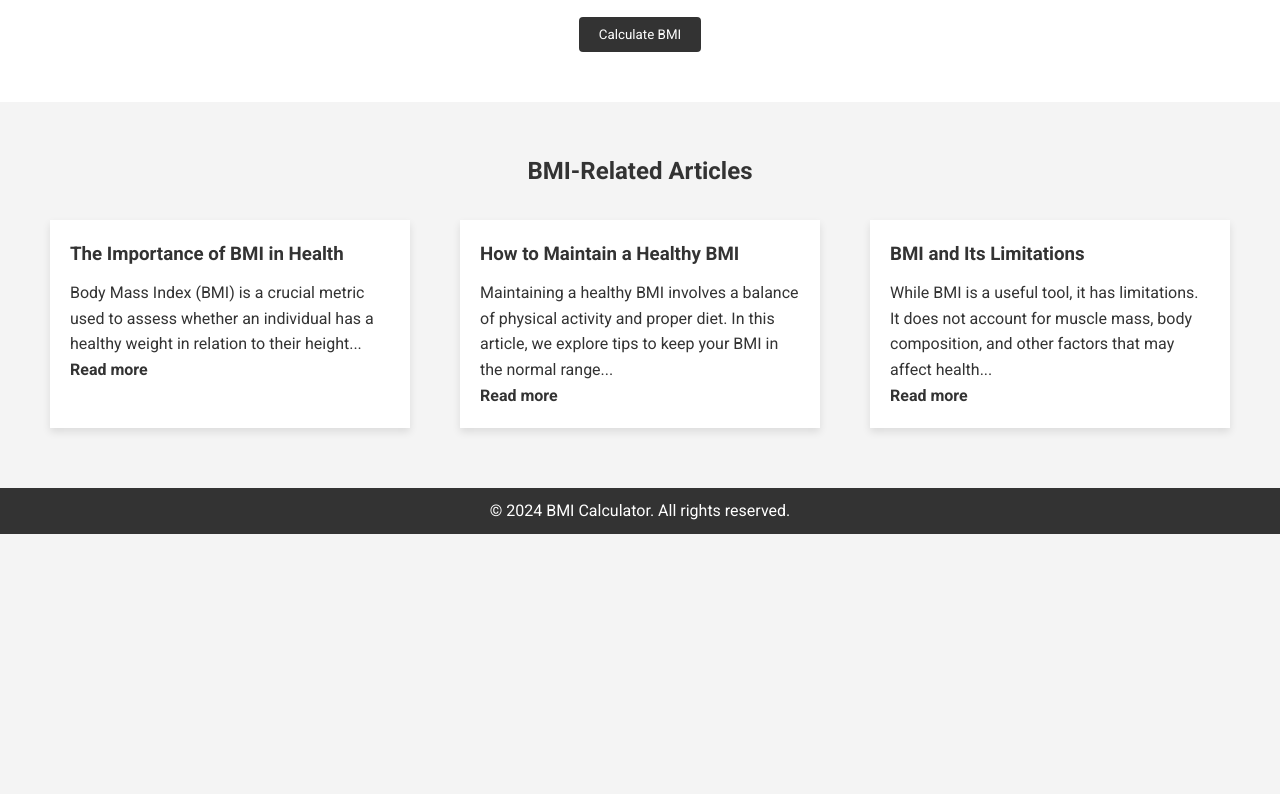
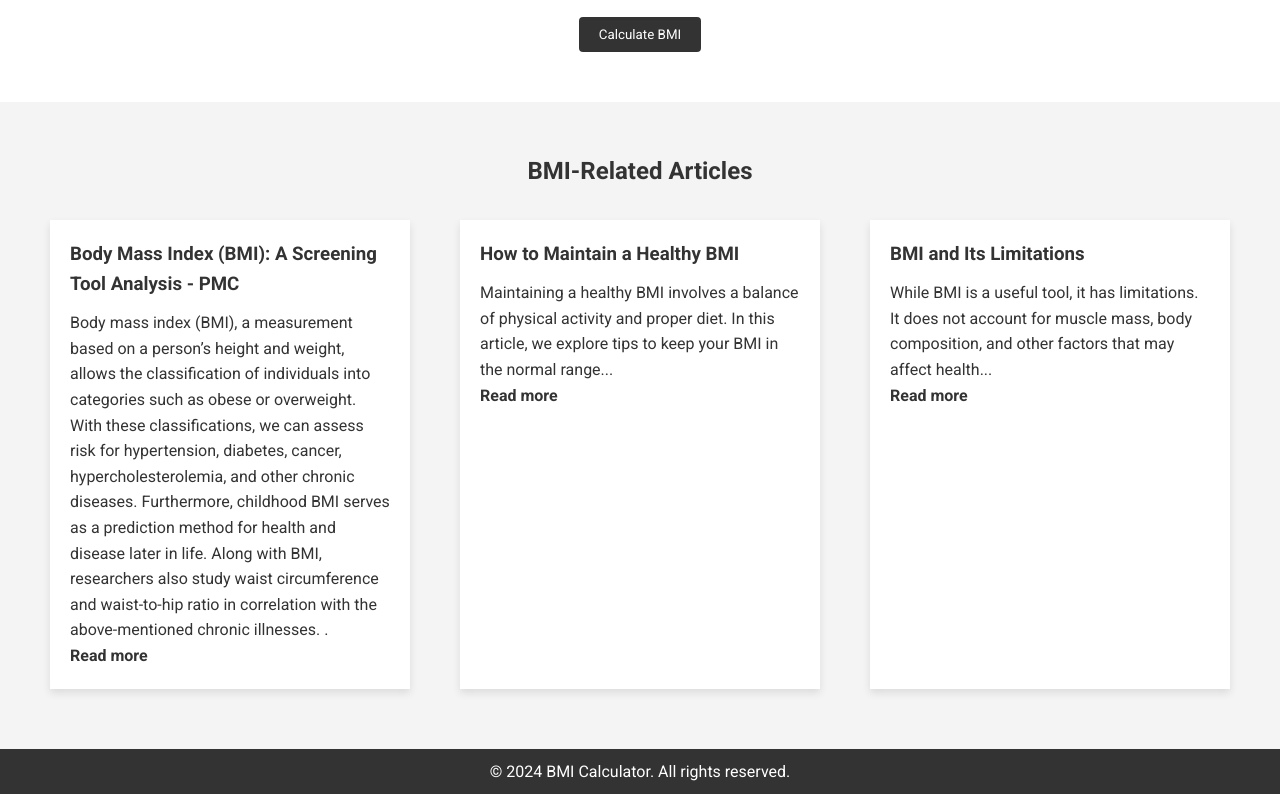
Before and after one commit to Chitti333/bmi-calc, a plain HTML site: page index.html in a window 1280 px wide. Shown: the part 355-1149 px from the top of the page. Before the commit the page ends 889 px from the top, so only its background shows below. Drawn offline with Linux system fonts and the light colour scheme.

Commit message:
"added a articles url related to body mass index"

```diff
--- a/index.html
+++ b/index.html
@@ -44,9 +44,10 @@
             <h2>BMI-Related Articles</h2>
             <div class="article-list">
                 <article>
-                    <h3>The Importance of BMI in Health</h3>
-                    <p>Body Mass Index (BMI) is a crucial metric used to assess whether an individual has a healthy weight in relation to their height...</p>
-                    <a href="#">Read more</a>
+                    <h3>
+                        Body Mass Index (BMI): A Screening Tool Analysis - PMC</h3>
+                    <p>Body mass index (BMI), a measurement based on a person’s height and weight, allows the classification of individuals into categories such as obese or overweight. With these classifications, we can assess risk for hypertension, diabetes, cancer, hypercholesterolemia, and other chronic diseases. Furthermore, childhood BMI serves as a prediction method for health and disease later in life. Along with BMI, researchers also study waist circumference and waist-to-hip ratio in correlation with the above-mentioned chronic illnesses. .</p>
+                    <a href="https://www.ncbi.nlm.nih.gov/pmc/articles/PMC8920809/">Read more</a>
                 </article>
                 <article>
                     <h3>How to Maintain a Healthy BMI</h3>
```
